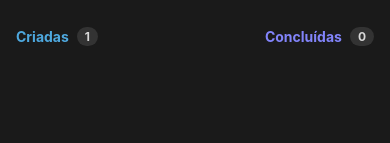
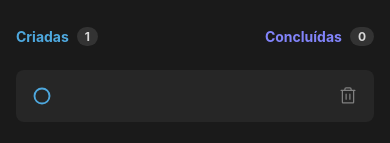
Before and after one commit to thealfredohenrique/todo-list-mobile, a React Native app: screen / in a window 390 px wide. Both pictures are taken after a click on the element 348 px from the left and 200 px from the top of the page. Shown: the part 249-392 px from the top of the page. Built offline with nearby package versions, Linux system fonts and the light colour scheme.

Commit message:
feat: add TaskCard component and style adjustments
* Added a new `TaskCard` component to display task details.
* Updated the home page to use the `TaskCard` component.
* Made various style adjustments to the app.

```diff
--- /dev/null
+++ b/src/assets/icons/CheckCircle/index.tsx
@@ -0,0 +1,14 @@
+import { Path, Svg } from "react-native-svg";
+
+interface CheckCircleProps {
+  size: number;
+  color: string;
+}
+
+export function CheckCircle({ size, color }: CheckCircleProps) {
+  return (
+    <Svg width={size} height={size} fill={color} viewBox="0 0 256 256">
+      <Path d="M128,24A104,104,0,1,0,232,128,104.11,104.11,0,0,0,128,24Zm45.66,85.66-56,56a8,8,0,0,1-11.32,0l-24-24a8,8,0,0,1,11.32-11.32L112,148.69l50.34-50.35a8,8,0,0,1,11.32,11.32Z"></Path>
+    </Svg>
+  );
+}
--- /dev/null
+++ b/src/assets/icons/Circle/index.tsx
@@ -0,0 +1,14 @@
+import { Path, Svg } from "react-native-svg";
+
+interface CircleProps {
+  size: number;
+  color: string;
+}
+
+export function Circle({ size, color }: CircleProps) {
+  return (
+    <Svg width={size} height={size} fill={color} viewBox="0 0 256 256">
+      <Path d="M128,20A108,108,0,1,0,236,128,108.12,108.12,0,0,0,128,20Zm0,192a84,84,0,1,1,84-84A84.09,84.09,0,0,1,128,212Z"></Path>
+    </Svg>
+  );
+}
--- a/src/assets/PlusCircle/index.tsx
+++ b/src/assets/icons/PlusCircle/index.tsx
@@ -1,8 +1,13 @@
 import { Path, Svg } from "react-native-svg";
 
-export function PlusCircle() {
+interface PlusCircleProps {
+  size: number;
+  color: string;
+}
+
+export function PlusCircle({ size, color }: PlusCircleProps) {
   return (
-    <Svg width="20" height="20" fill="#ffffff" viewBox="0 0 256 256">
+    <Svg width={size} height={size} fill={color} viewBox="0 0 256 256">
       <Path d="M128,20A108,108,0,1,0,236,128,108.12,108.12,0,0,0,128,20Zm0,192a84,84,0,1,1,84-84A84.09,84.09,0,0,1,128,212Zm52-84a12,12,0,0,1-12,12H140v28a12,12,0,0,1-24,0V140H88a12,12,0,0,1,0-24h28V88a12,12,0,0,1,24,0v28h28A12,12,0,0,1,180,128Z"></Path>
     </Svg>
   );
--- /dev/null
+++ b/src/assets/icons/Trash/index.tsx
@@ -0,0 +1,14 @@
+import { Path, Svg } from "react-native-svg";
+
+interface TrashProps {
+  size: number;
+  color: string;
+}
+
+export function Trash({ size, color }: TrashProps) {
+  return (
+    <Svg width={size} height={size} fill={color} viewBox="0 0 256 256">
+      <Path d="M216,48H176V40a24,24,0,0,0-24-24H104A24,24,0,0,0,80,40v8H40a8,8,0,0,0,0,16h8V208a16,16,0,0,0,16,16H192a16,16,0,0,0,16-16V64h8a8,8,0,0,0,0-16ZM96,40a8,8,0,0,1,8-8h48a8,8,0,0,1,8,8v8H96Zm96,168H64V64H192ZM112,104v64a8,8,0,0,1-16,0V104a8,8,0,0,1,16,0Zm48,0v64a8,8,0,0,1-16,0V104a8,8,0,0,1,16,0Z"></Path>
+    </Svg>
+  );
+}
--- /dev/null
+++ b/src/assets/icons/index.ts
@@ -0,0 +1,4 @@
+export { CheckCircle } from "./CheckCircle";
+export { Circle } from "./Circle";
+export { PlusCircle } from "./PlusCircle";
+export { Trash } from "./Trash";
--- /dev/null
+++ b/src/components/TaskCard/index.tsx
@@ -0,0 +1,34 @@
+import { Text, TouchableOpacity, View } from "react-native";
+import { CheckCircle, Circle, Trash } from "../../assets/icons";
+import { colors } from "../../styles/colors";
+import { styles } from "./styles";
+
+interface Task {
+  id: string;
+  isDone: boolean;
+  content: string;
+}
+
+interface TaskCardProps {
+  task: Task;
+}
+
+export function TaskCard({ task }: TaskCardProps) {
+  return (
+    <View style={styles.wrapper}>
+      <TouchableOpacity>
+        {task.isDone ? (
+          <CheckCircle size={20} color={colors.purpleDark} />
+        ) : (
+          <Circle size={20} color={colors.blue} />
+        )}
+      </TouchableOpacity>
+
+      <Text style={styles.content}>{task.content}</Text>
+
+      <TouchableOpacity>
+        <Trash size={20} color={colors.gray300} />
+      </TouchableOpacity>
+    </View>
+  );
+}
--- /dev/null
+++ b/src/components/TaskCard/styles.ts
@@ -0,0 +1,20 @@
+import { StyleSheet } from "react-native";
+import { colors } from "../../styles/colors";
+
+export const styles = StyleSheet.create({
+  wrapper: {
+    flexDirection: "row",
+    alignItems: "flex-start",
+    gap: 12,
+    padding: 16,
+    marginHorizontal: 16,
+    borderRadius: 8,
+    backgroundColor: colors.gray500,
+  },
+  content: {
+    flex: 1,
+    color: colors.gray100,
+    fontSize: 14,
+    lineHeight: 20,
+  },
+});
--- a/src/components/TaskForm/index.tsx
+++ b/src/components/TaskForm/index.tsx
@@ -1,6 +1,7 @@
 import { useState } from "react";
 import { TextInput, TouchableOpacity, View } from "react-native";
-import { PlusCircle } from "../../assets/PlusCircle";
+import { PlusCircle } from "../../assets/icons";
+import { colors } from "../../styles/colors";
 import { styles } from "./styles";
 
 interface TaskFormProps {
@@ -20,12 +21,12 @@ export function TaskForm({ onSubmit }: TaskFormProps) {
       <TextInput
         style={styles.input}
         placeholder="Adicione uma nova tarefa"
-        placeholderTextColor="#808080"
+        placeholderTextColor={colors.gray300}
         value={content}
         onChangeText={setContent}
       />
       <TouchableOpacity style={styles.button} onPress={handleSubmit}>
-        <PlusCircle />
+        <PlusCircle size={20} color={colors.white} />
       </TouchableOpacity>
     </View>
   );
--- a/src/screens/Home/index.tsx
+++ b/src/screens/Home/index.tsx
@@ -1,5 +1,6 @@
 import { useState } from "react";
 import { Image, Text, View } from "react-native";
+import { TaskCard } from "../../components/TaskCard";
 import { TaskCounter } from "../../components/TaskCounter";
 import { TaskForm } from "../../components/TaskForm";
 import { Logo } from "../../assets/Logo";
@@ -50,7 +51,7 @@ export function Home() {
       </View>
 
       {tasks.length ? (
-        <></>
+        <TaskCard task={tasks[0]}></TaskCard>
       ) : (
         <View style={styles.empty}>
           <Image style={styles.clipboard} source={clipboard} />
--- a/src/styles/colors.ts
+++ b/src/styles/colors.ts
@@ -14,4 +14,5 @@ export const colors = <const>{
   gray700: "#0d0d0d",
 
   danger: "#e25858",
+  white: "#ffffff",
 };
```
